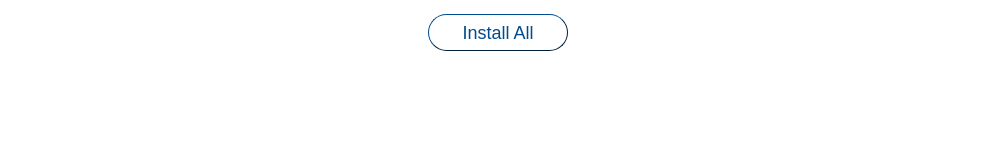
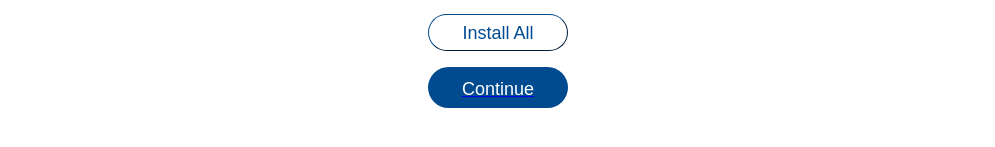
Before and after one commit to waffle-fry/boarding-pass, a React app: page /team/izumi/1 in a window 1280 px wide. Shown: the part 395-542 px from the top of the page, without its empty margins (142-1137 px from the left). Built offline with nearby package versions, Linux system fonts and the light colour scheme; the HTML template or start-up script is replaced by a standard one.

Commit message:
Add navigation button

```diff
--- a/src/screens/stages-screen/index.js
+++ b/src/screens/stages-screen/index.js
@@ -3,7 +3,7 @@ import ActionButton from "../../components/action-button";
 import Header from "../../components/header";
 import data from "../../data.json";
 import styles from "./styles.scss";
-import { useParams } from "react-router-dom";
+import { Link } from "react-router-dom";
 import StepsList from "../../components/steps-list";
 
 function StagesScreen() {
@@ -30,6 +30,9 @@ function StagesScreen() {
         subtitle={currentStage.title}
       />
       <StepsList steps={currentStage.steps} />
+      <Link to={`/team/${team}/${stage}`}>
+        <ActionButton value="Continue" />
+      </Link>
     </div>
   );
 }
```
